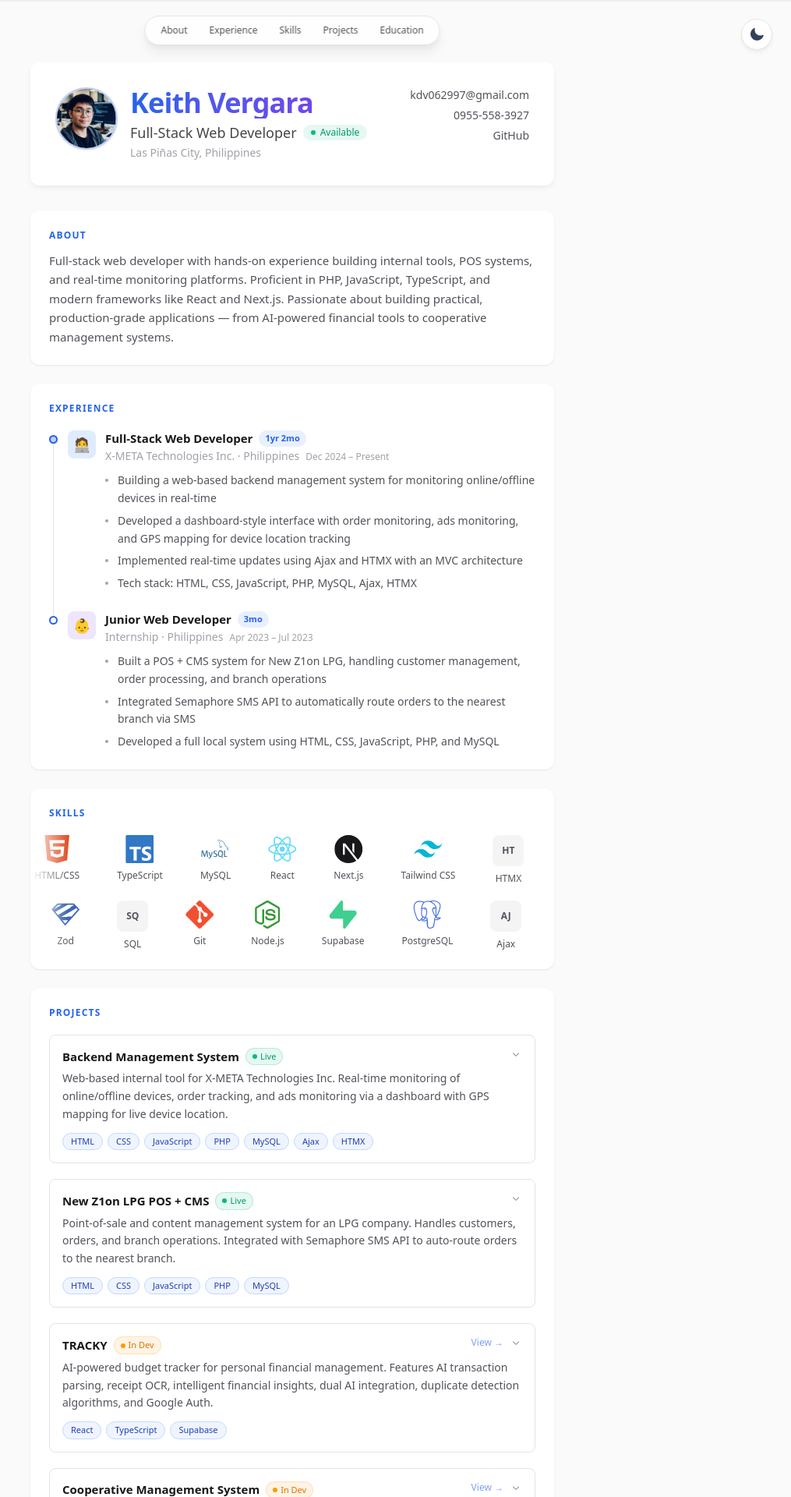
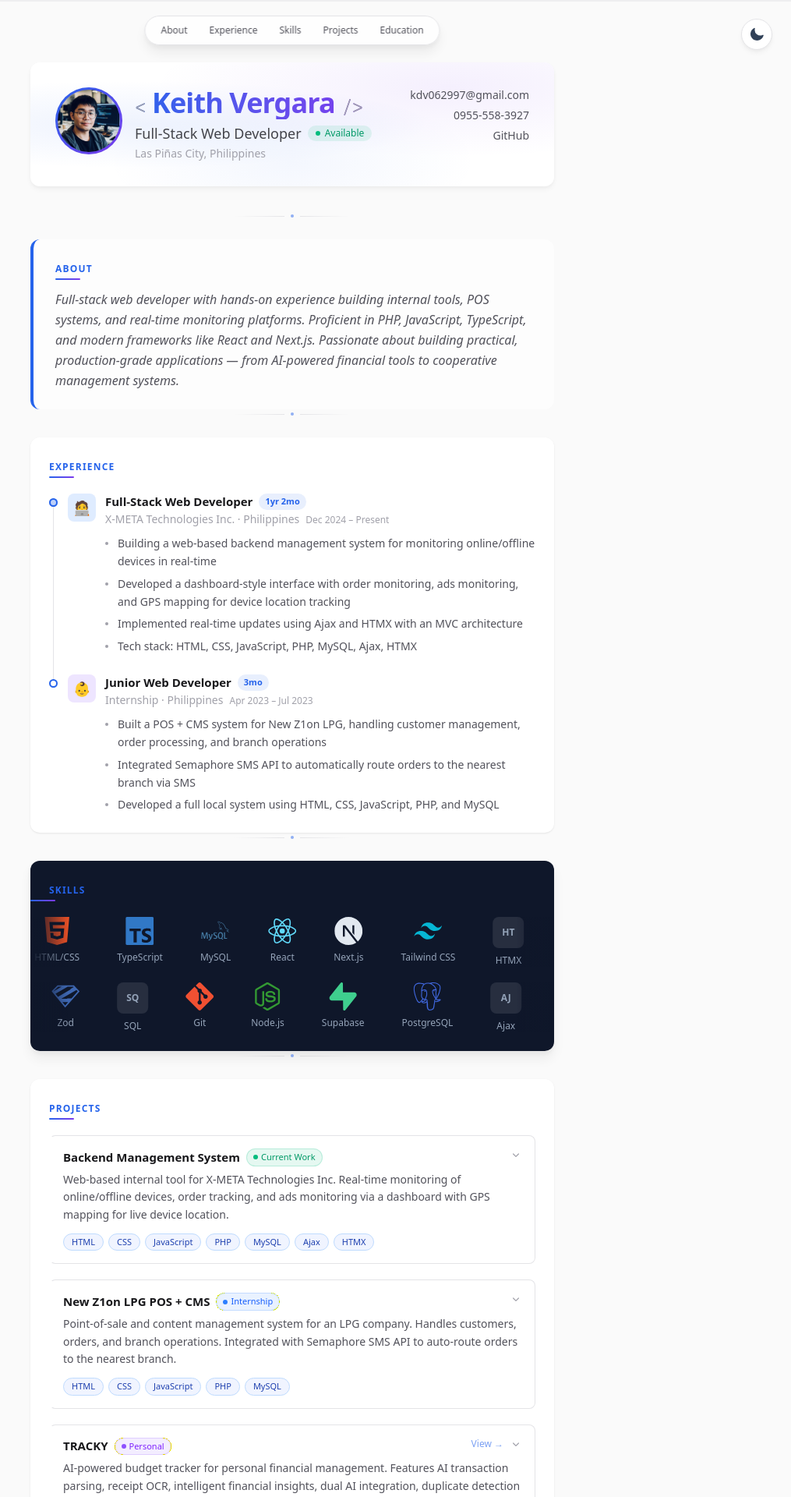
Before and after one commit to icodeninjaX/portfolio, a Next.js app: page / in a window 1280 px wide. Shown: the top 1920 px of the page at 78% size, without its empty margins (265-1280 px from the left). Built offline with nearby package versions, Linux system fonts and the light colour scheme.

Commit message:
added artistic design

```diff
--- a/app/globals.css
+++ b/app/globals.css
@@ -18,6 +18,9 @@
   --shadow: 0 1px 3px rgba(0, 0, 0, 0.06), 0 1px 2px rgba(0, 0, 0, 0.04);
   --shadow-md: 0 4px 6px rgba(0, 0, 0, 0.04), 0 2px 4px rgba(0, 0, 0, 0.03);
   --shadow-lg: 0 10px 15px rgba(0, 0, 0, 0.06), 0 4px 6px rgba(0, 0, 0, 0.04);
+  --skills-bg: #0f172a;
+  --skills-text: #e2e8f0;
+  --skills-muted: #94a3b8;
 }
 
 /* ---- Dark theme ---- */
@@ -38,6 +41,9 @@
   --shadow: 0 1px 3px rgba(0, 0, 0, 0.3), 0 1px 2px rgba(0, 0, 0, 0.2);
   --shadow-md: 0 4px 6px rgba(0, 0, 0, 0.25), 0 2px 4px rgba(0, 0, 0, 0.15);
   --shadow-lg: 0 10px 15px rgba(0, 0, 0, 0.3), 0 4px 6px rgba(0, 0, 0, 0.2);
+  --skills-bg: #020617;
+  --skills-text: #e2e8f0;
+  --skills-muted: #64748b;
 }
 
 /* Fallback: respect system preference when no toggle used yet */
@@ -59,6 +65,9 @@
     --shadow: 0 1px 3px rgba(0, 0, 0, 0.3), 0 1px 2px rgba(0, 0, 0, 0.2);
     --shadow-md: 0 4px 6px rgba(0, 0, 0, 0.25), 0 2px 4px rgba(0, 0, 0, 0.15);
     --shadow-lg: 0 10px 15px rgba(0, 0, 0, 0.3), 0 4px 6px rgba(0, 0, 0, 0.2);
+    --skills-bg: #020617;
+    --skills-text: #e2e8f0;
+    --skills-muted: #64748b;
   }
 }
 
@@ -76,11 +85,15 @@
   --color-tag-bg: var(--tag-bg);
   --color-tag-border: var(--tag-border);
   --color-tag-text: var(--tag-text);
+  --color-skills-bg: var(--skills-bg);
+  --color-skills-text: var(--skills-text);
+  --color-skills-muted: var(--skills-muted);
   --shadow-base: var(--shadow);
   --shadow-md: var(--shadow-md);
   --shadow-lg: var(--shadow-lg);
   --font-sans: var(--font-geist-sans);
   --font-mono: var(--font-geist-mono);
+  --font-cursive: var(--font-caveat);
 }
 
 /* ---- Animations ---- */
@@ -117,6 +130,17 @@
   }
 }
 
+@keyframes gradient-shift {
+  0% { background-position: 0% 50%; }
+  50% { background-position: 100% 50%; }
+  100% { background-position: 0% 50%; }
+}
+
+@keyframes shimmer {
+  0% { transform: translateX(-100%); }
+  100% { transform: translateX(100%); }
+}
+
 .animate-fade-in-up {
   animation: fade-in-up 0.5s ease-out both;
 }
@@ -127,6 +151,11 @@
 
 .animate-pulse-dot {
   animation: pulse-dot 2s ease-in-out infinite;
+}
+
+.animate-gradient-shift {
+  background-size: 200% 200%;
+  animation: gradient-shift 6s ease infinite;
 }
 
 /* Marquee / ticker */
@@ -161,6 +190,36 @@ body {
   background: var(--background);
   color: var(--foreground);
   font-family: var(--font-sans), system-ui, -apple-system, sans-serif;
+  background-image: radial-gradient(circle, var(--border) 1px, transparent 1px);
+  background-size: 24px 24px;
+}
+
+/* Decorative gradient blobs */
+body::before,
+body::after {
+  content: "";
+  position: fixed;
+  border-radius: 50%;
+  pointer-events: none;
+  z-index: -1;
+  filter: blur(80px);
+  opacity: 0.3;
+}
+
+body::before {
+  width: 400px;
+  height: 400px;
+  top: -100px;
+  left: -100px;
+  background: var(--accent);
+}
+
+body::after {
+  width: 350px;
+  height: 350px;
+  bottom: -80px;
+  right: -80px;
+  background: var(--accent-secondary);
 }
 
 /* Smooth theme transition */
@@ -197,25 +256,177 @@ body {
   left: 0;
 }
 
+/* ---- Section heading gradient underline ---- */
+.section-heading {
+  position: relative;
+  display: inline-block;
+  padding-bottom: 0.375rem;
+}
+
+.section-heading::after {
+  content: "";
+  position: absolute;
+  bottom: 0;
+  left: 0;
+  height: 2px;
+  width: 2rem;
+  background: linear-gradient(to right, var(--accent), var(--accent-secondary));
+  border-radius: 1px;
+}
+
+/* ---- Decorative divider ---- */
+.decorative-divider {
+  display: flex;
+  align-items: center;
+  justify-content: center;
+  gap: 0.5rem;
+  padding: 0.25rem 0;
+}
+
+.decorative-divider::before,
+.decorative-divider::after {
+  content: "";
+  flex: 1;
+  max-width: 4rem;
+  height: 1px;
+  background: linear-gradient(to right, transparent, var(--border));
+}
+
+.decorative-divider::after {
+  background: linear-gradient(to left, transparent, var(--border));
+}
+
+.decorative-divider-dot {
+  width: 4px;
+  height: 4px;
+  border-radius: 50%;
+  background: var(--accent);
+  opacity: 0.5;
+}
+
+/* ---- Card tilt on hover ---- */
+.card-tilt {
+  perspective: 800px;
+}
+
+.card-tilt:hover {
+  transform: translateY(-2px) rotateX(1deg) rotateY(-1deg);
+}
+
+/* ---- Skill icon glow ---- */
+.skill-icon-glow {
+  transition: filter 0.3s ease, transform 0.3s ease;
+}
+
+.skill-icon-glow:hover {
+  filter: drop-shadow(0 0 8px currentColor);
+  transform: scale(1.15);
+}
+
+/* ---- Shimmer button ---- */
+.shimmer-btn {
+  position: relative;
+  overflow: hidden;
+}
+
+.shimmer-btn::after {
+  content: "";
+  position: absolute;
+  top: 0;
+  left: 0;
+  width: 100%;
+  height: 100%;
+  background: linear-gradient(
+    105deg,
+    transparent 40%,
+    rgba(255, 255, 255, 0.25) 50%,
+    transparent 60%
+  );
+  animation: shimmer 3s ease-in-out infinite;
+}
+
+/* ---- Header aurora/mesh background ---- */
+.header-aurora {
+  position: relative;
+  overflow: hidden;
+}
+
+.header-aurora::before {
+  content: "";
+  position: absolute;
+  inset: 0;
+  background:
+    radial-gradient(ellipse at 20% 50%, rgba(37, 99, 235, 0.08) 0%, transparent 50%),
+    radial-gradient(ellipse at 80% 20%, rgba(124, 58, 237, 0.08) 0%, transparent 50%),
+    radial-gradient(ellipse at 50% 80%, rgba(37, 99, 235, 0.05) 0%, transparent 50%);
+  z-index: 0;
+  pointer-events: none;
+}
+
+[data-theme="dark"] .header-aurora::before,
+.dark-aurora::before {
+  background:
+    radial-gradient(ellipse at 20% 50%, rgba(96, 165, 250, 0.1) 0%, transparent 50%),
+    radial-gradient(ellipse at 80% 20%, rgba(167, 139, 250, 0.1) 0%, transparent 50%),
+    radial-gradient(ellipse at 50% 80%, rgba(96, 165, 250, 0.06) 0%, transparent 50%);
+}
+
+@media (prefers-color-scheme: dark) {
+  :root:not([data-theme="light"]) .header-aurora::before {
+    background:
+      radial-gradient(ellipse at 20% 50%, rgba(96, 165, 250, 0.1) 0%, transparent 50%),
+      radial-gradient(ellipse at 80% 20%, rgba(167, 139, 250, 0.1) 0%, transparent 50%),
+      radial-gradient(ellipse at 50% 80%, rgba(96, 165, 250, 0.06) 0%, transparent 50%);
+  }
+}
+
+/* ---- Profile ring gradient ---- */
+.profile-ring {
+  background: linear-gradient(135deg, var(--accent), var(--accent-secondary));
+  padding: 3px;
+  border-radius: 9999px;
+}
+
+/* ---- Status-colored project hover ---- */
+.project-hover-live:hover {
+  border-left-color: #10b981 !important;
+}
+
+.project-hover-development:hover {
+  border-left-color: #f59e0b !important;
+}
+
+.project-hover-local:hover {
+  border-left-color: #64748b !important;
+}
+
 /* ---- Print Styles ---- */
 @media print {
   body {
     background: white !important;
+    background-image: none !important;
     color: black !important;
     font-size: 11pt;
     line-height: 1.4;
+  }
+
+  body::before,
+  body::after {
+    display: none !important;
   }
 
   /* Hide interactive/UI elements */
   .print-hidden,
   nav, button,
   .scroll-progress,
-  .theme-toggle {
+  .theme-toggle,
+  .decorative-divider,
+  .header-aurora::before {
     display: none !important;
   }
 
   /* Reset animations */
-  .animate-fade-in-up, .animate-scale-in, .animate-pulse-dot {
+  .animate-fade-in-up, .animate-scale-in, .animate-pulse-dot, .animate-gradient-shift {
     animation: none !important;
     opacity: 1 !important;
     transform: none !important;
@@ -255,4 +466,9 @@ body {
   @page {
     margin: 1cm;
   }
+
+  /* Reset card tilt */
+  .card-tilt:hover {
+    transform: none !important;
+  }
 }
--- a/app/layout.tsx
+++ b/app/layout.tsx
@@ -1,5 +1,5 @@
 import type { Metadata } from "next";
-import { Poppins, Geist_Mono } from "next/font/google";
+import { Poppins, Geist_Mono, Caveat } from "next/font/google";
 import "./globals.css";
 
 const poppins = Poppins({
@@ -13,6 +13,13 @@ const geistMono = Geist_Mono({
   variable: "--font-geist-mono",
   subsets: ["latin"],
   display: "swap",
+});
+
+const caveat = Caveat({
+  variable: "--font-caveat",
+  subsets: ["latin"],
+  display: "swap",
+  weight: ["400", "700"],
 });
 
 const siteUrl = "https://keithvergara.dev";
@@ -104,7 +111,7 @@ export default function RootLayout({
         <JsonLd />
       </head>
       <body
-        className={`${poppins.variable} ${geistMono.variable} antialiased`}
+        className={`${poppins.variable} ${geistMono.variable} ${caveat.variable} antialiased`}
       >
         {children}
       </body>
--- a/app/page.tsx
+++ b/app/page.tsx
@@ -9,6 +9,14 @@ import { Footer } from "@/components/footer";
 import { ThemeToggle } from "@/components/theme-toggle";
 import { ScrollProgress } from "@/components/scroll-progress";
 import { StickyNav } from "@/components/sticky-nav";
+
+function Divider() {
+  return (
+    <div className="decorative-divider" aria-hidden="true">
+      <span className="decorative-divider-dot" />
+    </div>
+  );
+}
 
 export default function Home() {
   return (
@@ -23,20 +31,25 @@ export default function Home() {
         <div className="animate-fade-in-up delay-0">
           <Header data={resumeData} />
         </div>
-        <div className="mt-5 space-y-4 sm:mt-8 sm:space-y-6">
-          <div className="animate-fade-in-up delay-1">
+        <div className="mt-5 sm:mt-8">
+          <Divider />
+          <div className="mt-4 animate-fade-in-up delay-1 sm:mt-6">
             <Summary text={resumeData.summary} />
           </div>
-          <div className="animate-fade-in-up delay-2">
+          <Divider />
+          <div className="mt-4 animate-fade-in-up delay-2 sm:mt-6">
             <Experience items={resumeData.experience} />
           </div>
-          <div className="animate-fade-in-up delay-3">
+          <Divider />
+          <div className="mt-4 animate-fade-in-up delay-3 sm:mt-6">
             <Skills skills={resumeData.skills} />
           </div>
-          <div className="animate-fade-in-up delay-4">
+          <Divider />
+          <div className="mt-4 animate-fade-in-up delay-4 sm:mt-6">
             <Projects items={resumeData.projects} />
           </div>
-          <div className="animate-fade-in-up delay-5">
+          <Divider />
+          <div className="mt-4 animate-fade-in-up delay-5 sm:mt-6">
             <Education items={resumeData.education} />
           </div>
         </div>
--- a/components/education.tsx
+++ b/components/education.tsx
@@ -12,13 +12,13 @@ type EducationProps = {
 
 export function Education({ items }: EducationProps) {
   return (
-    <section id="education" className="rounded-xl bg-card p-4 shadow-[var(--shadow)] hover:-translate-y-0.5 hover:shadow-[var(--shadow-lg)] sm:p-6">
-      <h2 className="mb-4 text-xs font-semibold uppercase tracking-widest text-accent sm:mb-5">
+    <section id="education" className="p-4 sm:p-6">
+      <h2 className="section-heading mb-4 text-xs font-semibold uppercase tracking-widest text-accent sm:mb-5">
         Education
       </h2>
       <div className="space-y-4">
         {items.map((item, i) => (
-          <div key={i}>
+          <div key={i} className="border-l-2 border-border pl-4 transition-colors hover:border-accent">
             <h3 className="text-sm font-semibold sm:text-[15px]">{item.degree}</h3>
             <p className="mt-0.5 text-xs text-muted-light sm:text-sm">
               {item.institution} &middot; {item.location}
--- a/components/experience.tsx
+++ b/components/experience.tsx
@@ -49,7 +49,7 @@ export function Experience({ items }: ExperienceProps) {
       id="experience"
       className="rounded-xl bg-card p-4 shadow-[var(--shadow)] hover:-translate-y-0.5 hover:shadow-[var(--shadow-lg)] sm:p-6"
     >
-      <h2 className="mb-4 text-xs font-semibold uppercase tracking-widest text-accent sm:mb-5">
+      <h2 className="section-heading mb-4 text-xs font-semibold uppercase tracking-widest text-accent sm:mb-5">
         Experience
       </h2>
       <div className="relative space-y-0">
--- a/components/header.tsx
+++ b/components/header.tsx
@@ -7,20 +7,24 @@ type HeaderProps = {
 
 export function Header({ data }: HeaderProps) {
   return (
-    <header className="rounded-xl bg-card p-4 shadow-[var(--shadow-md)] sm:p-8">
-      <div className="flex flex-col gap-4 sm:flex-row sm:items-start sm:justify-between">
+    <header className="header-aurora rounded-xl bg-card p-4 shadow-[var(--shadow-md)] sm:p-8">
+      <div className="relative z-10 flex flex-col gap-4 sm:flex-row sm:items-start sm:justify-between">
         <div className="flex gap-3 items-center sm:gap-4 sm:items-start">
+          <div className="profile-ring animate-scale-in shrink-0">
             <Image
               src="/profile.jpg"
               alt={data.name}
               width={80}
               height={80}
-            className="animate-scale-in h-14 w-14 shrink-0 rounded-full object-cover border-2 border-accent/30 shadow-[var(--shadow)] sm:h-20 sm:w-20"
+              className="h-14 w-14 rounded-full object-cover sm:h-20 sm:w-20"
               priority
             />
+          </div>
           <div>
-            <h1 className="bg-gradient-to-r from-accent to-accent-secondary bg-clip-text text-2xl font-bold tracking-tight text-transparent sm:text-4xl">
-              {data.name}
+            <h1 className="animate-gradient-shift bg-gradient-to-r from-accent via-accent-secondary to-accent bg-clip-text text-2xl font-bold tracking-tight text-transparent sm:text-4xl">
+              <span className="font-mono text-lg font-light text-muted-light sm:text-2xl">&lt;</span>
+              {" "}{data.name}{" "}
+              <span className="font-mono text-lg font-light text-muted-light sm:text-2xl">/&gt;</span>
             </h1>
             <div className="mt-0.5 flex flex-wrap items-center gap-2 sm:mt-1">
               <p className="text-base font-medium text-foreground/80 sm:text-lg">
--- a/components/projects.tsx
+++ b/components/projects.tsx
@@ -7,8 +7,9 @@ type ProjectItem = {
   description: string;
   details: string;
   tech: string[];
-  status: "live" | "development" | "local";
+  status: "current" | "internship" | "personal";
   link: string;
+  images?: string[];
 };
 
 type ProjectsProps = {
@@ -16,25 +17,29 @@ type ProjectsProps = {
 };
 
 const statusConfig = {
-  live: {
-    label: "Live",
+  current: {
+    label: "Current Work",
     className: "bg-emerald-500/10 text-emerald-600 border-emerald-500/20",
     dot: "bg-emerald-500",
+    hoverClass: "project-hover-live",
   },
-  development: {
-    label: "In Dev",
-    className: "bg-amber-500/10 text-amber-600 border-amber-500/20",
-    dot: "bg-amber-500",
+  internship: {
+    label: "Internship",
+    className: "bg-blue-500/10 text-blue-600 border-blue-500/20",
+    dot: "bg-blue-500",
+    hoverClass: "project-hover-development",
   },
-  local: {
-    label: "Local",
-    className: "bg-slate-500/10 text-slate-500 border-slate-500/20",
-    dot: "bg-slate-400",
+  personal: {
+    label: "Personal",
+    className: "bg-violet-500/10 text-violet-600 border-violet-500/20",
+    dot: "bg-violet-500",
+    hoverClass: "project-hover-local",
   },
 };
 
 export function Projects({ items }: ProjectsProps) {
   const [expanded, setExpanded] = useState<number | null>(null);
+  const [hoveredImg, setHoveredImg] = useState<string | null>(null);
 
   const toggleProject = (i: number) => {
     setExpanded(expanded === i ? null : i);
@@ -43,9 +48,9 @@ export function Projects({ items }: ProjectsProps) {
   return (
     <section
       id="projects"
-      className="rounded-xl bg-card p-4 shadow-[var(--shadow)] hover:-translate-y-0.5 hover:shadow-[var(--shadow-lg)] sm:p-6"
+      className="card-tilt rounded-xl bg-card p-4 shadow-[var(--shadow)] sm:p-6"
     >
-      <h2 className="mb-4 text-xs font-semibold uppercase tracking-widest text-accent sm:mb-5">
+      <h2 className="section-heading mb-4 text-xs font-semibold uppercase tracking-widest text-accent sm:mb-5">
         Projects
       </h2>
       <div className="space-y-3 sm:space-y-5">
@@ -67,10 +72,10 @@ export function Projects({ items }: ProjectsProps) {
                   toggleProject(i);
                 }
               }}
-              className={`group cursor-pointer rounded-lg border p-3 transition-all sm:p-4 ${
+              className={`group cursor-pointer rounded-lg border p-3 transition-all sm:p-4 ${status.hoverClass} ${
                 isOpen
                   ? "border-accent/40 border-l-2 border-l-accent bg-section-bg/30"
-                  : "border-border hover:border-accent/40 hover:border-l-accent hover:border-l-2 hover:bg-section-bg/50"
+                  : "border-border border-l-2 border-l-transparent hover:border-accent/40 hover:bg-section-bg/50"
               }`}
             >
               <div className="flex items-start justify-between gap-2">
@@ -123,6 +128,27 @@ export function Projects({ items }: ProjectsProps) {
                 }`}
               >
                 <div className="overflow-hidden">
+                  {item.images && item.images.length > 0 && (
+                    <div className="mb-3 grid grid-cols-2 gap-2 sm:grid-cols-3">
+                      {item.images.map((img, idx) => (
+                        <div
+                          key={idx}
+                          className="overflow-hidden rounded-md border border-border hover:border-accent/40 transition-colors"
+                          onMouseEnter={(e) => {
+                            e.stopPropagation();
+                            setHoveredImg(img);
+                          }}
+                          onMouseLeave={() => setHoveredImg(null)}
+                        >
+                          <img
+                            src={img}
+                            alt={`${item.name} screenshot ${idx + 1}`}
+                            className="w-full h-24 object-cover sm:h-32 transition-transform duration-300 hover:scale-110"
+                          />
+                        </div>
+                      ))}
+                    </div>
+                  )}
                   <div className="rounded-md bg-background/50 p-3 text-xs leading-relaxed text-muted sm:text-sm">
                     {item.details}
                   </div>
@@ -143,6 +169,17 @@ export function Projects({ items }: ProjectsProps) {
           );
         })}
       </div>
+      {hoveredImg && (
+        <div
+          className="pointer-events-none fixed inset-0 z-50 flex items-center justify-center bg-black/70 backdrop-blur-sm p-4"
+        >
+          <img
+            src={hoveredImg}
+            alt="Full size preview"
+            className="max-h-[85vh] max-w-[85vw] rounded-lg object-contain shadow-2xl"
+          />
+        </div>
+      )}
     </section>
   );
 }
--- a/components/skills.tsx
+++ b/components/skills.tsx
@@ -34,7 +34,7 @@ const iconMap: Record<string, { icon: IconType; color: string }> = {
   TypeScript: { icon: SiTypescript, color: "#3178C6" },
   MySQL: { icon: SiMysql, color: "#4479A1" },
   React: { icon: SiReact, color: "#61DAFB" },
-  "Next.js": { icon: SiNextdotjs, color: "" },
+  "Next.js": { icon: SiNextdotjs, color: "#e2e8f0" },
   "Tailwind CSS": { icon: SiTailwindcss, color: "#06B6D4" },
   Git: { icon: SiGit, color: "#F05032" },
   "Node.js": { icon: SiNodedotjs, color: "#339933" },
@@ -48,17 +48,19 @@ function SkillIcon({ name }: { name: string }) {
   const entry = iconMap[name];
   if (!entry) {
     return (
-      <div className="flex h-8 w-8 items-center justify-center rounded-lg bg-section-bg text-[10px] font-bold text-muted sm:h-10 sm:w-10 sm:text-xs">
+      <div className="flex h-8 w-8 items-center justify-center rounded-lg bg-white/10 text-[10px] font-bold text-skills-muted sm:h-10 sm:w-10 sm:text-xs">
         {name.slice(0, 2).toUpperCase()}
       </div>
     );
   }
   const Icon = entry.icon;
   return (
-    <Icon
-      className="h-7 w-7 sm:h-9 sm:w-9"
-      style={entry.color ? { color: entry.color } : undefined}
-    />
+    <div className="skill-icon-glow">
+      <Icon
+        className="h-7 w-7 sm:h-9 sm:w-9"
+        style={entry.color ? { color: entry.color } : undefined}
+      />
+    </div>
   );
 }
 
@@ -66,7 +68,7 @@ function SkillItem({ skill }: { skill: Skill }) {
   return (
     <div className="flex shrink-0 flex-col items-center gap-1.5 px-4 sm:gap-2 sm:px-6">
       <SkillIcon name={skill.name} />
-      <span className="whitespace-nowrap text-[10px] text-muted sm:text-xs">
+      <span className="whitespace-nowrap text-[10px] text-skills-muted sm:text-xs">
         {skill.name}
       </span>
     </div>
@@ -79,8 +81,8 @@ function Marquee({ skills, direction }: { skills: Skill[]; direction: "left" | "
   return (
     <div className="group relative overflow-hidden">
       {/* Fade edges */}
-      <div className="pointer-events-none absolute left-0 top-0 z-10 h-full w-8 bg-gradient-to-r from-card to-transparent sm:w-12" />
-      <div className="pointer-events-none absolute right-0 top-0 z-10 h-full w-8 bg-gradient-to-l from-card to-transparent sm:w-12" />
+      <div className="pointer-events-none absolute left-0 top-0 z-10 h-full w-8 bg-gradient-to-r from-skills-bg to-transparent sm:w-12" />
+      <div className="pointer-events-none absolute right-0 top-0 z-10 h-full w-8 bg-gradient-to-l from-skills-bg to-transparent sm:w-12" />
 
       <div className={`flex w-max ${animClass} group-hover:[animation-play-state:paused]`}>
         {/* Duplicate for seamless loop */}
@@ -100,9 +102,9 @@ export function Skills({ skills }: SkillsProps) {
   return (
     <section
       id="skills"
-      className="rounded-xl bg-card py-4 shadow-[var(--shadow)] hover:-translate-y-0.5 hover:shadow-[var(--shadow-lg)] sm:py-6"
+      className="card-tilt rounded-xl bg-skills-bg py-4 text-skills-text shadow-[var(--shadow-lg)] sm:py-6"
     >
-      <h2 className="mb-4 px-4 text-xs font-semibold uppercase tracking-widest text-accent sm:mb-5 sm:px-6">
+      <h2 className="section-heading mb-4 px-4 text-xs font-semibold uppercase tracking-widest text-accent sm:mb-5 sm:px-6">
         Skills
       </h2>
       <div className="space-y-4 sm:space-y-5">
--- a/components/summary.tsx
+++ b/components/summary.tsx
@@ -4,11 +4,11 @@ type SummaryProps = {
 
 export function Summary({ text }: SummaryProps) {
   return (
-    <section id="about" className="rounded-xl bg-card p-4 shadow-[var(--shadow)] hover:-translate-y-0.5 hover:shadow-[var(--shadow-lg)] sm:p-6">
-      <h2 className="mb-2 text-xs font-semibold uppercase tracking-widest text-accent sm:mb-3">
+    <section id="about" className="rounded-xl border-l-4 border-l-accent bg-card/50 p-4 pl-5 backdrop-blur-sm sm:p-6 sm:pl-7">
+      <h2 className="section-heading mb-2 text-xs font-semibold uppercase tracking-widest text-accent sm:mb-3">
         About
       </h2>
-      <p className="text-sm leading-relaxed text-muted sm:text-[15px]">{text}</p>
+      <p className="text-sm italic leading-relaxed text-muted sm:text-base">{text}</p>
     </section>
   );
 }
--- a/lib/data.ts
+++ b/lib/data.ts
@@ -79,7 +79,7 @@ export const resumeData = {
       details:
         "Dashboard-style interface featuring real-time device status monitoring (online/offline), order lifecycle tracking, advertisement management, and interactive GPS mapping for locating devices. Built with MVC architecture for clean separation of concerns.",
       tech: ["HTML", "CSS", "JavaScript", "PHP", "MySQL", "Ajax", "HTMX"],
-      status: "live" as const,
+      status: "current" as const,
       link: "",
     },
     {
@@ -89,7 +89,7 @@ export const resumeData = {
       details:
         "Complete business management solution with customer registration, order processing pipeline, inventory tracking, and multi-branch support. The SMS integration automatically determines the nearest branch using location data and sends order details for fulfillment.",
       tech: ["HTML", "CSS", "JavaScript", "PHP", "MySQL"],
-      status: "live" as const,
+      status: "internship" as const,
       link: "",
     },
     {
@@ -99,8 +99,9 @@ export const resumeData = {
       details:
         "Production-grade architecture with dual AI integration for transaction parsing and receipt OCR. Implements sophisticated duplicate detection algorithms to prevent double-counting. Comprehensive financial tracking with category breakdown, spending trends, and AI-generated insights. Secured with Google OAuth authentication.",
       tech: ["React", "TypeScript", "Supabase"],
-      status: "development" as const,
+      status: "personal" as const,
       link: "https://github.com/icodeninjaX",
+      images: ["/images/Tracky.png"],
     },
     {
       name: "Cooperative Management System",
@@ -109,7 +110,7 @@ export const resumeData = {
       details:
         "Handles member management, loan processing, savings tracking, and financial reporting for cooperatives. Features automated interest calculations, real-time data synchronization across devices, comprehensive validation with Zod schemas, and full test coverage with Jest.",
       tech: ["Next.js", "TypeScript", "Supabase", "Tailwind CSS", "PostgreSQL", "Jest", "Zod"],
-      status: "development" as const,
+      status: "personal" as const,
       link: "https://github.com/icodeninjaX",
     },
     {
@@ -119,7 +120,7 @@ export const resumeData = {
       details:
         "Full CRUD application for managing your plant collection with watering and fertilizer scheduling. Includes an AI-powered plant identification feature — snap a photo and the system identifies the plant species, common name, and scientific name automatically.",
       tech: ["HTML", "CSS", "JavaScript", "HTMX", "MySQL"],
-      status: "local" as const,
+      status: "personal" as const,
       link: "",
     },
   ],
```
Also changed, not shown: components/footer.tsx (+8 -5 lines), public/images/Tracky.png (added). Lines whose indentation alone changed are shown as unchanged.
